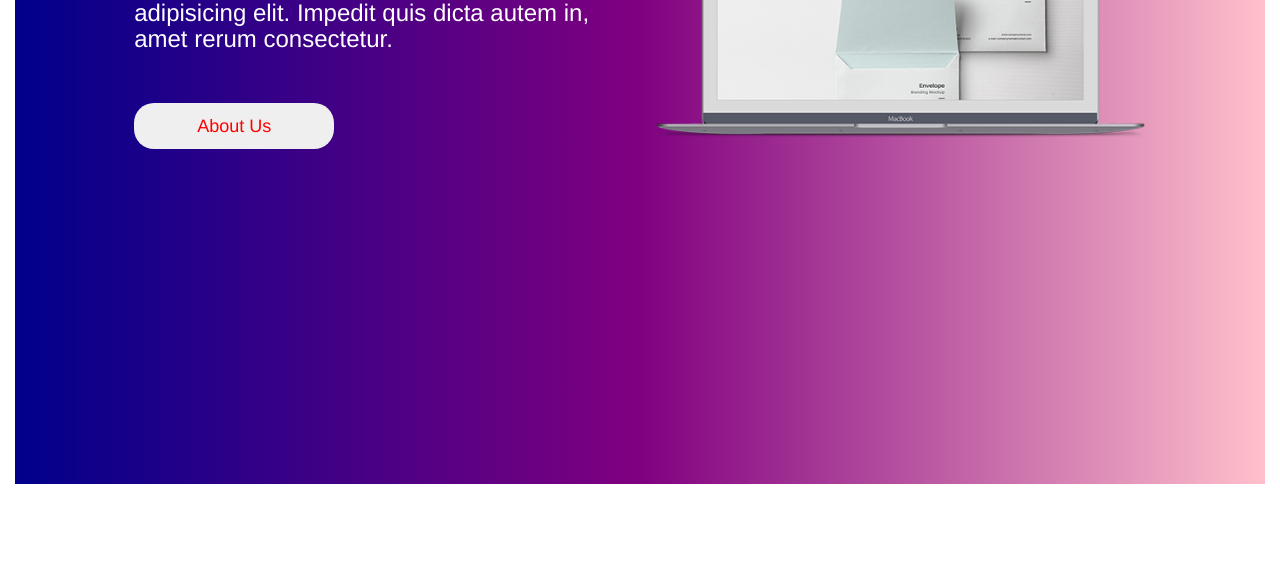
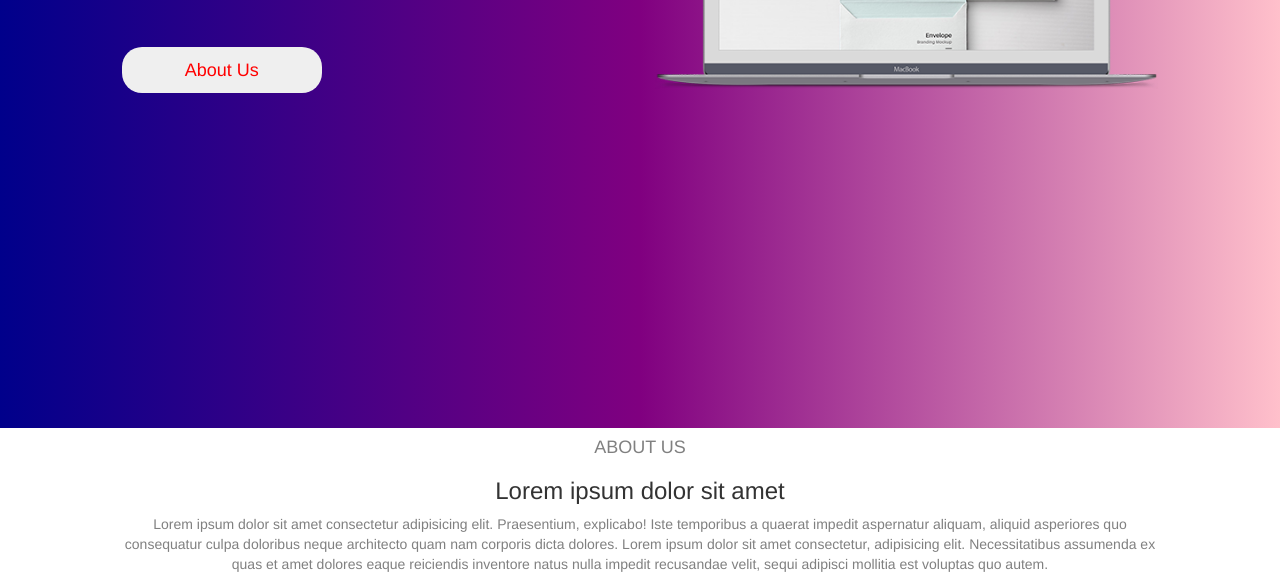
Before and after one commit to tamarad14/rabotaVoPar, a plain HTML site: page index.html in a window 1280 px wide. Shown: the part 372-956 px from the top of the page. Before the commit the page ends 800 px from the top, so only its background shows below. Drawn offline with nearby package versions, Linux system fonts and the light colour scheme.

Commit message:
change 2

```diff
--- a/index.html
+++ b/index.html
@@ -52,6 +52,7 @@
                             </div>
                         </div>
                     </div>
+                </nav>
                     <div class="container-fluid">
                         <div class="row pozadina">
                             <div class="col-md-5 col-md-offset-1 pozicija" style="color:white">
@@ -64,9 +65,14 @@
                                 <img class="img img-responsive" src="hero-macbook.png" alt="">
                             </div>
                         </div>
+                        <div class="row">
+                            <div class="col-md-10 col-md-offset-1 text-center">
+                                <h4 style="color:grey">ABOUT US</h4>
+                                <h3>Lorem ipsum dolor sit amet</h3>
+                                <p style="color:grey">Lorem ipsum dolor sit amet consectetur adipisicing elit. Praesentium, explicabo! Iste temporibus a quaerat impedit aspernatur aliquam, aliquid asperiores quo consequatur culpa doloribus neque architecto quam nam corporis dicta dolores. Lorem ipsum dolor sit amet consectetur, adipisicing elit. Necessitatibus assumenda ex quas et amet dolores eaque reiciendis inventore natus nulla impedit recusandae velit, sequi adipisci mollitia est voluptas quo autem.</p>
+                            </div>
+                        </div>
                     </div>
-    </nav>
-
 
 
 
```
